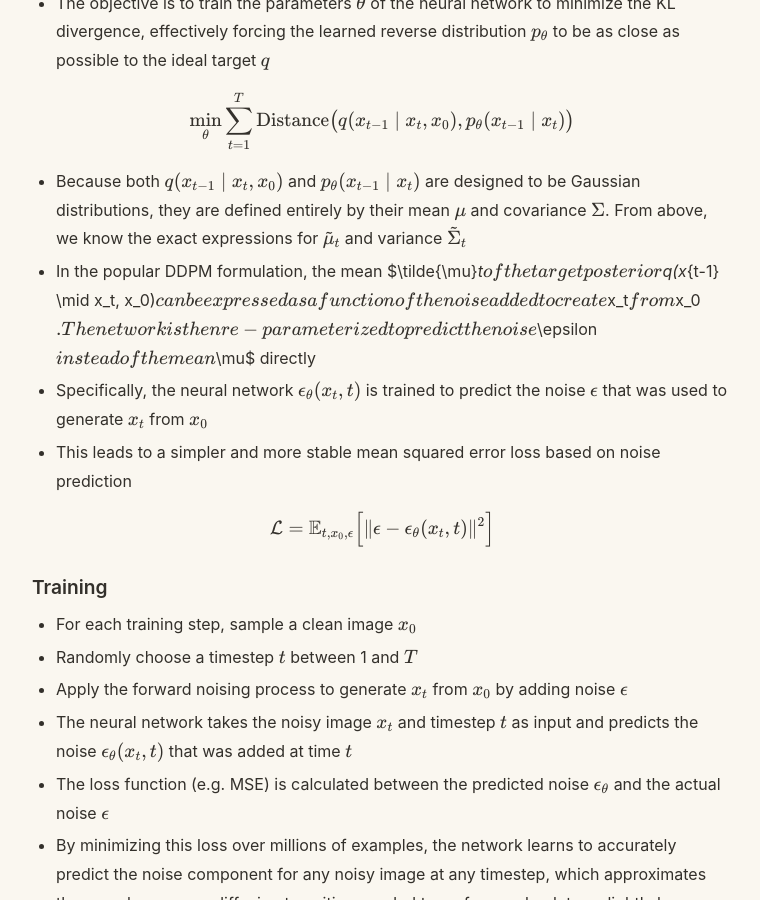
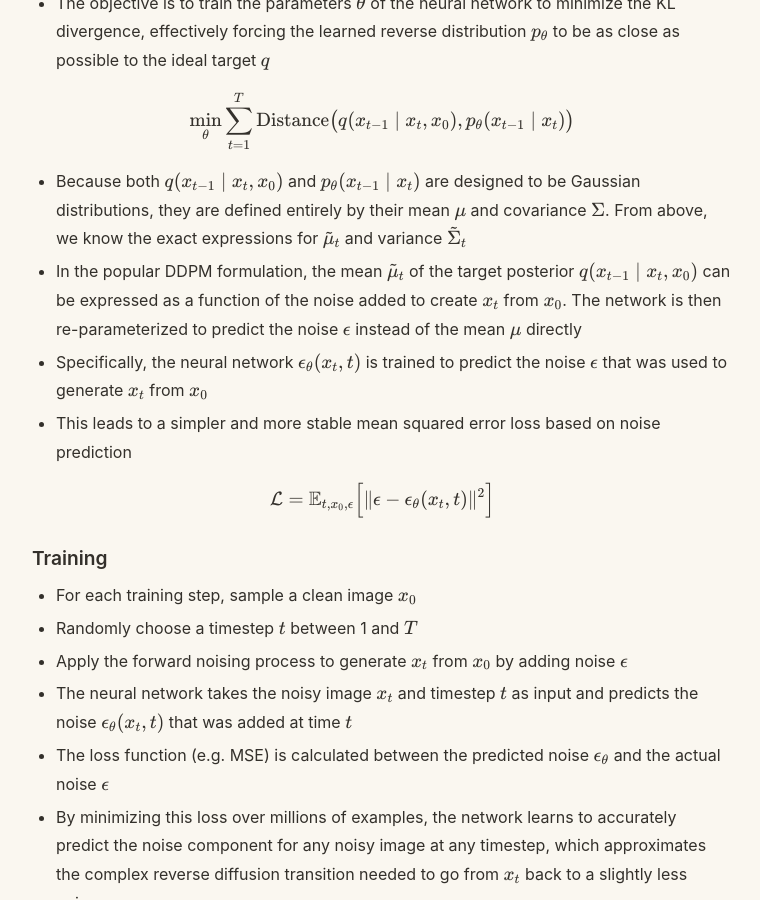
Before and after one commit to ryan99han/ryan99han.github.io, a Jekyll site: the page built from _posts/2026-08-16-diffusion.md, in a window 1280 px wide and 900 px high, scrolled down 5974 px. Shown: the whole window, without its empty margins (258-1018 px from the left). Built offline with Jekyll 4.4.1, drawn with Linux system fonts in a browser that asks for light colours.

```diff
--- a/_posts/2026-08-16-diffusion.md
+++ b/_posts/2026-08-16-diffusion.md
@@ -166,7 +166,7 @@ $$L \geq \sum_{t=1}^T \mathbb{E}_{x_0, x_t}\Big[D_{KL}\big(q(x_{t-1} \mid x_t, x
 $$\min_\theta \sum_{t=1}^T \text{Distance}\big(q(x_{t-1} \mid x_t, x_0), p_\theta(x_{t-1} \mid x_t)\big)$$
 
 - Because both $q(x_{t-1} \mid x_t, x_0)$ and $p_\theta(x_{t-1} \mid x_t)$ are designed to be Gaussian distributions, they are defined entirely by their mean $\mu$ and covariance $\Sigma$. From above, we know the exact expressions for $\tilde{\mu}_t$ and variance $\tilde{\Sigma}_t$
-- In the popular DDPM formulation, the mean $\tilde{\mu}_t$ of the target posterior $q(x_{t-1} \mid x_t, x_0)$ can be expressed as a function of the noise added to create $x_t$ from $x_0$. The network is then re-parameterized to predict the noise $\epsilon$ instead of the mean $\mu$ directly
+- In the popular DDPM formulation, the mean $\tilde{\mu}\_t$ of the target posterior $q(x\_{t-1} \mid x\_t, x\_0)$ can be expressed as a function of the noise added to create $x\_t$ from $x\_0$. The network is then re-parameterized to predict the noise $\epsilon$ instead of the mean $\mu$ directly
 - Specifically, the neural network $\epsilon_\theta(x_t, t)$ is trained to predict the noise $\epsilon$ that was used to generate $x_t$ from $x_0$
 - This leads to a simpler and more stable mean squared error loss based on noise prediction
 
```
